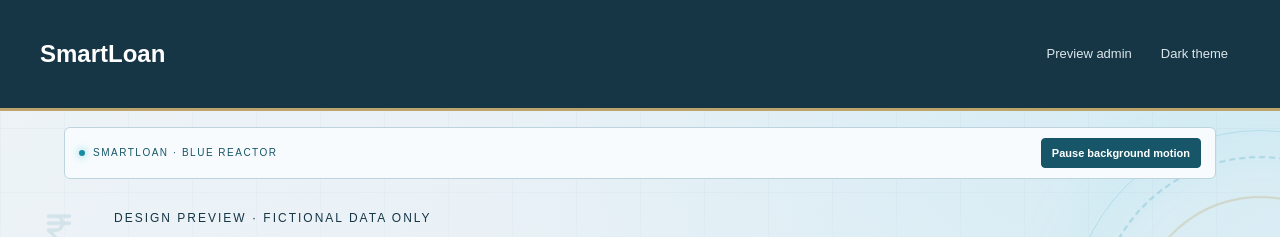
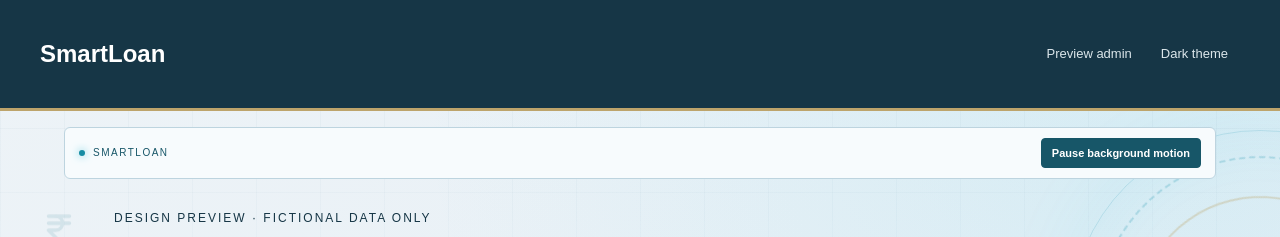
Before and after one commit to rachit1807/SmartLoanAI, a React app in the folder frontend/: page /theme-preview in a window 1280 px wide. Shown: the top 237 px of the page. Built offline with nearby package versions, Linux system fonts and the light colour scheme; no server answers; the HTML template or start-up script is replaced by a standard one.

Commit message:
Remove theme label from dashboard toolbar

```diff
--- a/frontend/src/components/ReactorBackdrop.jsx
+++ b/frontend/src/components/ReactorBackdrop.jsx
@@ -26,7 +26,7 @@ export default function ReactorBackdrop() {
       <BookOpen className="reactor-symbol symbol-four" />
     </aside>
     <div className="reactor-toolbar">
-      <span><i /> SMARTLOAN · BLUE REACTOR</span>
+      <span><i /> SMARTLOAN</span>
       <button type="button" aria-pressed={paused} onClick={toggle}>{paused ? 'Resume background motion' : 'Pause background motion'}</button>
     </div>
   </>;
```
